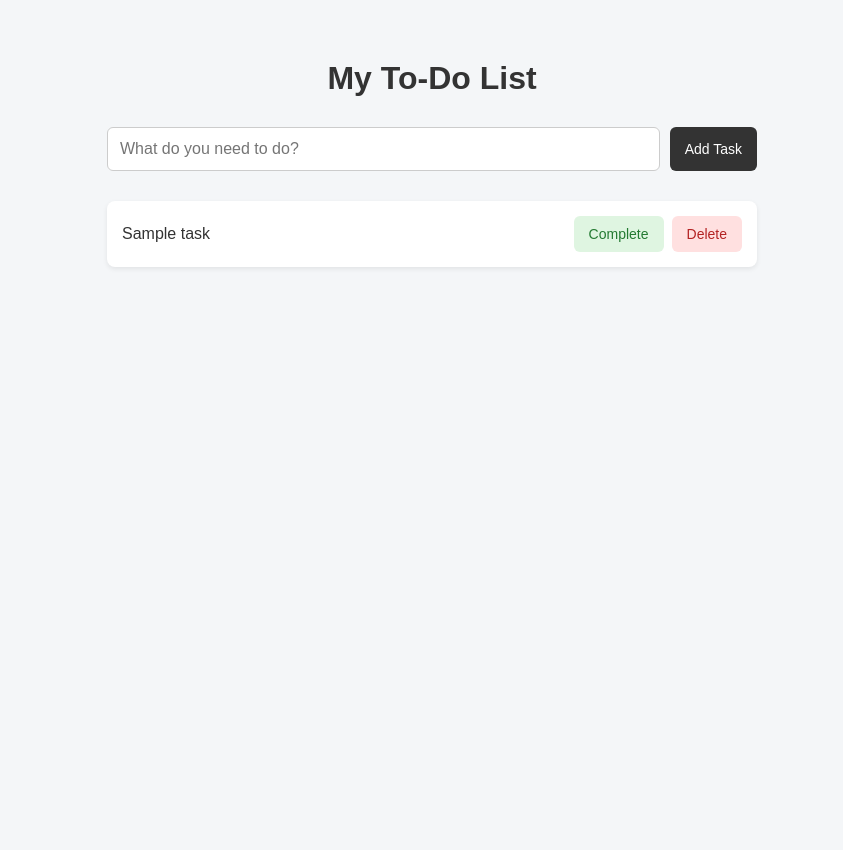
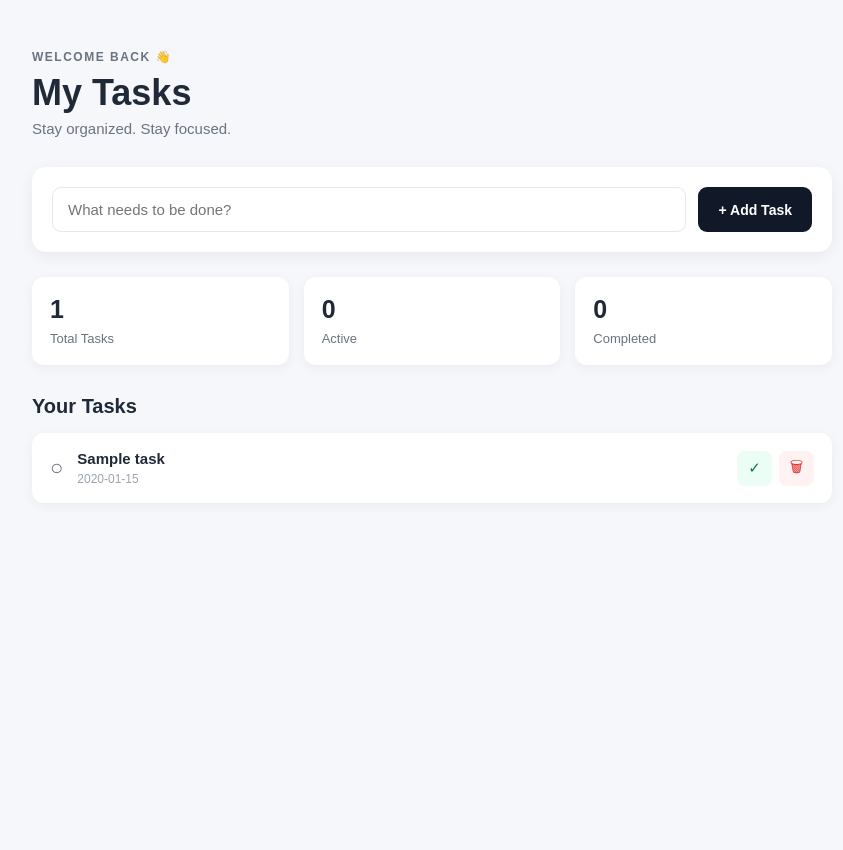
Before and after one commit to SnehaJena/to-do-list, a Flask app: template templates/index.html in a window 1280 px wide. Shown: the whole page, without its empty margins (208-1051 px from the left). Before the commit the page ends 268 px from the top, so only its background shows below. Run offline with Flask 3, Linux system fonts and the light colour scheme; the template is opened without the code that fills it: most values are stand-ins (such as "Sample title", 1, 10 or a date in 2020).

Commit message:
Improve UI and prepare for Vercel deployment

```diff
--- /dev/null
+++ b/requirements.txt
@@ -0,0 +1,3 @@
+Flask
+supabase
+python-dotenv
--- a/static/style.css
+++ b/static/style.css
@@ -1,95 +1,279 @@
 * {
     box-sizing: border-box;
+    margin: 0;
+    padding: 0;
 }
 
 body {
-    margin: 0;
     font-family: Arial, sans-serif;
-    background: #f4f6f8;
-    color: #333;
+    background: #f5f7fb;
+    color: #1f2937;
+    min-height: 100vh;
 }
 
 .container {
-    width: 90%;
-    max-width: 650px;
-    margin: 60px auto;
+    width: 92%;
+    max-width: 800px;
+    margin: 50px auto;
 }
 
-h1 {
-    text-align: center;
+
+/* Header */
+
+.header {
     margin-bottom: 30px;
+}
+
+.welcome {
+    font-size: 12px;
+    font-weight: bold;
+    letter-spacing: 1.5px;
+    color: #6b7280;
+    margin-bottom: 8px;
+}
+
+.header h1 {
+    font-size: 36px;
+    margin-bottom: 6px;
+}
+
+.subtitle {
+    color: #6b7280;
+    font-size: 15px;
+}
+
+
+/* Add task */
+
+.add-task-card {
+    background: white;
+    padding: 20px;
+    border-radius: 14px;
+    box-shadow: 0 4px 15px rgba(0, 0, 0, 0.06);
+    margin-bottom: 25px;
 }
 
 .task-form {
     display: flex;
-    gap: 10px;
-    margin-bottom: 30px;
+    gap: 12px;
 }
 
 .task-form input {
     flex: 1;
-    padding: 12px;
-    border: 1px solid #ccc;
-    border-radius: 6px;
-    font-size: 16px;
+    border: 1px solid #e5e7eb;
+    border-radius: 9px;
+    padding: 13px 15px;
+    font-size: 15px;
+    outline: none;
 }
 
-button {
+.task-form input:focus {
+    border-color: #6b7280;
+}
+
+.add-btn {
+    background: #111827;
+    color: white;
     border: none;
-    padding: 10px 15px;
-    border-radius: 6px;
+    border-radius: 9px;
+    padding: 0 20px;
+    font-size: 14px;
+    font-weight: bold;
     cursor: pointer;
+}
+
+.add-btn:hover {
+    background: #374151;
+}
+
+
+/* Summary */
+
+.summary {
+    display: grid;
+    grid-template-columns: repeat(3, 1fr);
+    gap: 15px;
+    margin-bottom: 30px;
+}
+
+.summary-card {
+    background: white;
+    padding: 18px;
+    border-radius: 12px;
+    box-shadow: 0 3px 12px rgba(0, 0, 0, 0.05);
+}
+
+.summary-number {
+    display: block;
+    font-size: 25px;
+    font-weight: bold;
+    margin-bottom: 5px;
+}
+
+.summary-label {
+    color: #6b7280;
+    font-size: 13px;
+}
+
+
+/* Task section */
+
+.section-header {
+    margin-bottom: 15px;
+}
+
+.section-header h2 {
+    font-size: 20px;
+}
+
+
+/* Task card */
+
+.task-list {
+    display: flex;
+    flex-direction: column;
+    gap: 10px;
+}
+
+.task-card {
+    background: white;
+    padding: 17px 18px;
+    border-radius: 12px;
+    display: flex;
+    align-items: center;
+    justify-content: space-between;
+    box-shadow: 0 3px 12px rgba(0, 0, 0, 0.05);
+}
+
+.task-content {
+    display: flex;
+    align-items: center;
+    gap: 14px;
+}
+
+.task-check {
+    font-size: 22px;
+    color: #6b7280;
+}
+
+.task-title {
+    font-size: 15px;
+    font-weight: 600;
+    margin-bottom: 5px;
+}
+
+.task-title.completed {
+    text-decoration: line-through;
+    color: #9ca3af;
+}
+
+.task-date {
+    font-size: 12px;
+    color: #9ca3af;
+}
+
+
+/* Buttons */
+
+.task-actions {
+    display: flex;
+    gap: 7px;
+}
+
+.task-actions form {
+    display: inline;
+}
+
+.action-btn {
+    border: none;
+    width: 35px;
+    height: 35px;
+    border-radius: 8px;
+    cursor: pointer;
+    font-size: 15px;
+}
+
+.complete-btn {
+    background: #ecfdf5;
+    color: #047857;
+}
+
+.complete-btn:hover {
+    background: #d1fae5;
+}
+
+.delete-btn {
+    background: #fef2f2;
+    color: #dc2626;
+}
+
+.delete-btn:hover {
+    background: #fee2e2;
+}
+
+
+/* Empty state */
+
+.empty-state {
+    background: white;
+    border-radius: 12px;
+    padding: 45px 20px;
+    text-align: center;
+}
+
+.empty-icon {
+    font-size: 35px;
+    margin-bottom: 15px;
+}
+
+.empty-state h3 {
+    margin-bottom: 7px;
+}
+
+.empty-state p {
+    color: #6b7280;
     font-size: 14px;
 }
 
-.add-btn {
-    background: #333;
-    color: white;
+
+/* Mobile */
+
+@media (max-width: 600px) {
+
+    .container {
+        margin: 30px auto;
     }
 
-.task-list {
-    list-style: none;
-    padding: 0;
+    .header h1 {
+        font-size: 30px;
     }
 
-.task-item {
-    background: white;
-    padding: 15px;
-    margin-bottom: 10px;
-    border-radius: 8px;
-    display: flex;
-    align-items: center;
-    justify-content: space-between;
-    box-shadow: 0 2px 5px rgba(0, 0, 0, 0.08);
+    .task-form {
+        flex-direction: column;
     }
 
-.task-text {
-    flex: 1;
-    font-size: 16px;
+    .add-btn {
+        height: 45px;
     }
 
-.completed {
-    text-decoration: line-through;
-    color: #888;
-}
-
-.actions {
-    display: flex;
+    .summary {
         gap: 8px;
     }
 
-.complete-btn {
-    background: #dff5e1;
-    color: #247a32;
+    .summary-card {
+        padding: 14px 10px;
     }
 
-.delete-btn {
-    background: #ffe0e0;
-    color: #b42323;
+    .summary-number {
+        font-size: 21px;
     }
 
-.empty-message {
-    text-align: center;
-    color: #888;
-    margin-top: 30px;
+    .summary-label {
+        font-size: 11px;
     }
+
+    .task-card {
+        padding: 14px;
+    }
+
+}
--- a/templates/index.html
+++ b/templates/index.html
@@ -20,19 +20,36 @@
 
 <body>
 
-    <div class="container">
+    <main class="container">
 
-        <h1>My To-Do List</h1>
+        <!-- Header -->
+
+        <header class="header">
+
+            <div>
+                <p class="welcome">WELCOME BACK 👋</p>
+
+                <h1>My Tasks</h1>
+
+                <p class="subtitle">
+                    Stay organized. Stay focused.
+                </p>
+            </div>
+
+        </header>
 
 
         <!-- Add Task -->
+
+        <section class="add-task-card">
 
             <form method="POST" class="task-form">
 
                 <input
                     type="text"
                     name="task"
-                placeholder="What do you need to do?"
+                    placeholder="What needs to be done?"
+                    autocomplete="off"
                     required
                 >
 
@@ -40,30 +57,107 @@
                     type="submit"
                     class="add-btn"
                 >
-                Add Task
+                    + Add Task
                 </button>
 
             </form>
 
+        </section>
+
+
+        <!-- Task Summary -->
+
+        <section class="summary">
+
+            <div class="summary-card">
+
+                <span class="summary-number">
+                    {{ tasks|length }}
+                </span>
+
+                <span class="summary-label">
+                    Total Tasks
+                </span>
+
+            </div>
+
+
+            <div class="summary-card">
+
+                <span class="summary-number">
+                    {{ tasks|selectattr('completed', 'equalto', false)|list|length }}
+                </span>
+
+                <span class="summary-label">
+                    Active
+                </span>
+
+            </div>
+
+
+            <div class="summary-card">
+
+                <span class="summary-number">
+                    {{ tasks|selectattr('completed', 'equalto', true)|list|length }}
+                </span>
+
+                <span class="summary-label">
+                    Completed
+                </span>
+
+            </div>
+
+        </section>
+
 
         <!-- Task List -->
 
-        <ul class="task-list">
+        <section class="tasks-section">
+
+            <div class="section-header">
+
+                <h2>Your Tasks</h2>
+
+            </div>
+
+
+            <div class="task-list">
 
                 {% for task in tasks %}
 
-            <li class="task-item">
+                <div class="task-card">
 
-                <span
-                    class="task-text {% if task.completed %}completed{% endif %}"
-                >
-                    {{ task.task }}
-                </span>
+                    <div class="task-content">
+
+                        <div class="task-check">
+
+                            {% if task.completed %}
+                                ✓
+                            {% else %}
+                                ○
+                            {% endif %}
+
+                        </div>
 
 
-                <div class="actions">
+                        <div>
 
-                    <!-- Complete / Undo -->
+                            <p class="task-title {% if task.completed %}completed{% endif %}">
+                                {{ task.task }}
+                            </p>
+
+                            <p class="task-date">
+                                {{ task.created_at[:10] }}
+                            </p>
+
+                        </div>
+
+                    </div>
+
+
+                    <div class="task-actions">
+
+                        <!-- Complete -->
 
                         <form
                             method="POST"
@@ -72,13 +166,14 @@
 
                             <button
                                 type="submit"
-                            class="complete-btn"
+                                class="action-btn complete-btn"
+                                title="Complete task"
                             >
 
                                 {% if task.completed %}
-                                Undo
+                                    ↩
                                 {% else %}
-                                Complete
+                                    ✓
                                 {% endif %}
 
                             </button>
@@ -95,28 +190,41 @@
 
                             <button
                                 type="submit"
-                            class="delete-btn"
+                                class="action-btn delete-btn"
+                                title="Delete task"
                             >
-                            Delete
+                                🗑
                             </button>
 
                         </form>
 
                     </div>
 
-            </li>
+                </div>
 
                 {% else %}
 
-            <p class="empty-message">
-                No tasks yet. Add your first task!
+                <div class="empty-state">
+
+                    <div class="empty-icon">
+                        ✓
+                    </div>
+
+                    <h3>No tasks yet</h3>
+
+                    <p>
+                        Add your first task and get started!
                     </p>
+
+                </div>
 
                 {% endfor %}
 
-        </ul>
+            </div>
 
-    </div>
+        </section>
+
+    </main>
 
 </body>
 
```
Also changed, not shown: vercel.json (added). Lines whose indentation alone changed are shown as unchanged.
